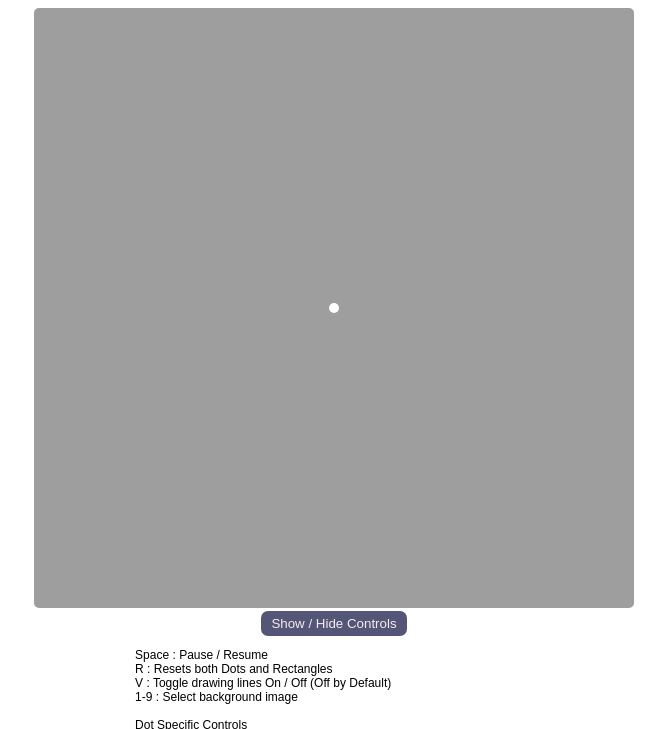
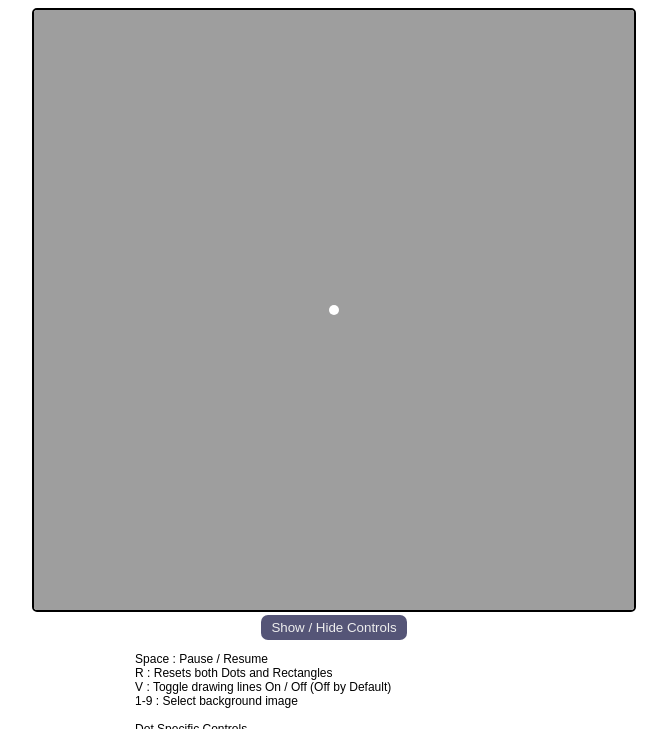
Before and after one commit to ZFudge/CircleDots, a plain HTML site: page circles.html in a window 1280 px wide. Both pictures are taken after a click on the button "Show / Hide Controls". Shown: the top 729 px of the page, without its empty margins (306-973 px from the left). Drawn offline with Linux system fonts and the light colour scheme.

Commit message:
fixed display and background focus

```diff
--- a/circles.css
+++ b/circles.css
@@ -6,9 +6,11 @@ body {
 
 canvas {
 	border-radius: 5px;
+	border: 2px solid black;
 }
 
 button {
+	display: block;
 	margin:auto;
 	padding: 5px 10px;
 	background: #557;
@@ -36,7 +38,7 @@ button:hover {
 	position: relative;
 	margin: auto;
 	width: 600px;
-	visibility: hidden;
+	display: none;
 	text-align: center;
 }
 
--- a/circles.js
+++ b/circles.js
@@ -324,7 +324,7 @@ document.addEventListener('keydown',keyPushes);
 
 const button = document.getElementById('control-btn');
 const description = document.getElementById('description');
-description.style.visibility = 'hidden';
+description.style.display = 'none';
 button.onclick = function() {
-  (description.style.visibility === 'hidden') ? description.style.visibility = 'visible' : description.style.visibility = 'hidden';
+  (description.style.display === 'none') ? description.style.display = 'block' : description.style.display = 'none';
 }
```
Also changed, not shown: 1 other file.
